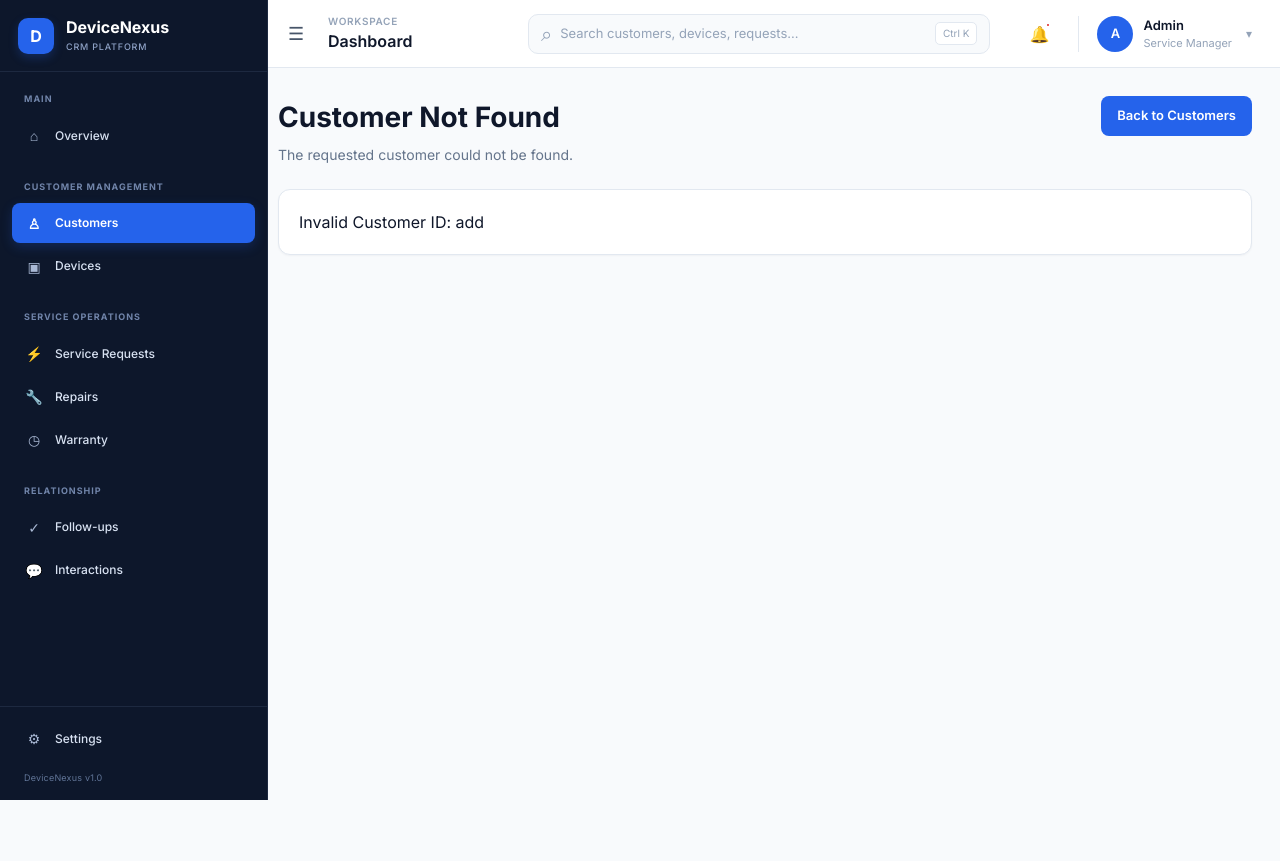
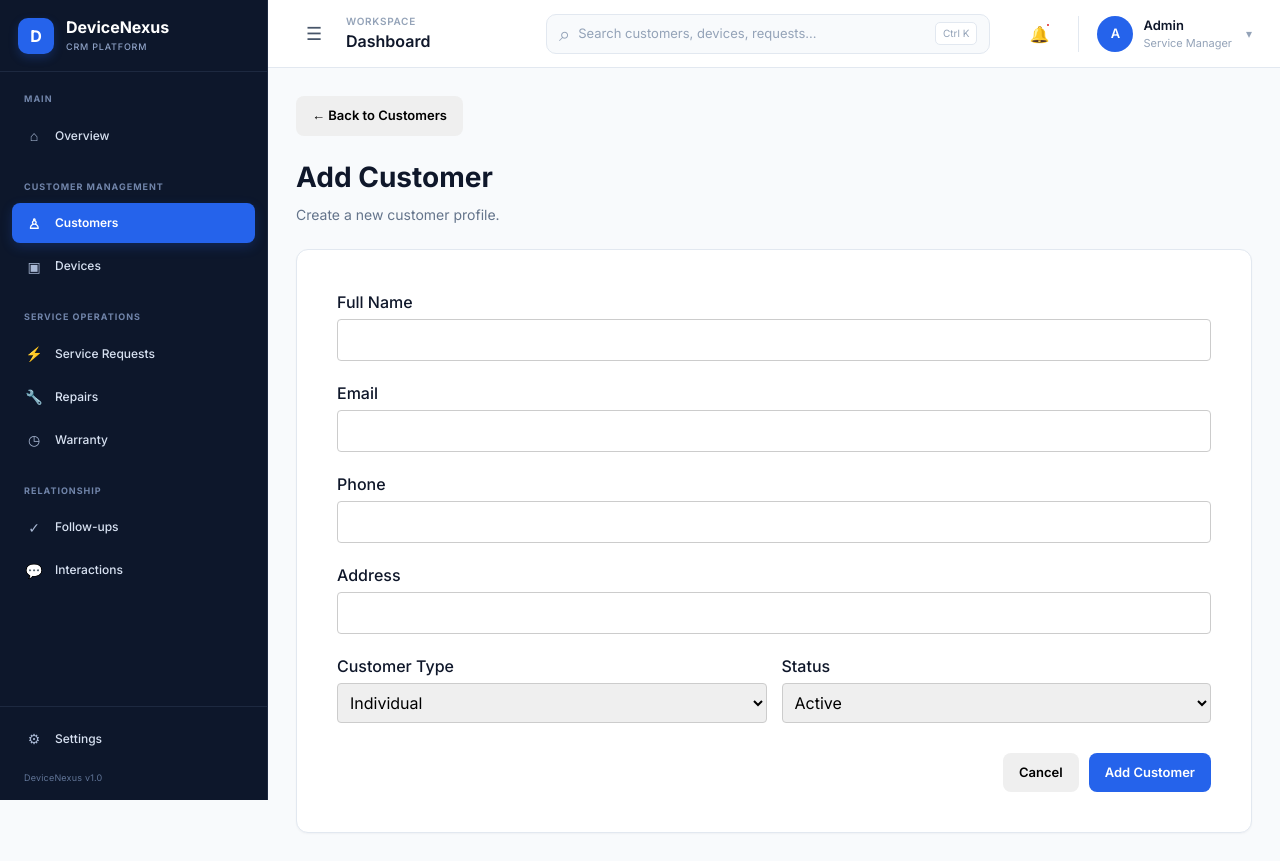
Before and after one commit to aarzoo0708/DeviceNexus, a React app in the folder frontend/: page /customers/add in a window 1280 px wide. Before the commit the page ends 800 px from the top, so only its background shows below. Built offline with nearby package versions, Linux system fonts and the light colour scheme; the HTML template or start-up script is replaced by a standard one.

Commit message:
complete customer management module

```diff
--- a/frontend/src/components/layout/AppLayout.css
+++ b/frontend/src/components/layout/AppLayout.css
@@ -6,7 +6,7 @@
 /* Main content sits beside the fixed sidebar */
 .main-area {
   min-height: 100vh;
-  margin-left: var(--sidebar-width);
+  margin-left: 268px;
 }
 
 /* Dashboard/page content */
@@ -17,13 +17,20 @@
   overflow-x: hidden;
 }
 
-/* Tablet / Mobile */
+@media (max-width: 900px) {
+  .main-area {
+    margin-left: 230px;
+  }
+}
+
 @media (max-width: 768px) {
-  .main-area {
-    margin-left: 0;
-  }
-
   .page-content {
     padding: 20px 16px;
   }
 }
+
+@media (max-width: 700px) {
+  .main-area {
+    margin-left: 72px;
+  }
+}
--- /dev/null
+++ b/frontend/src/pages/AddCustomer.jsx
@@ -0,0 +1,189 @@
+import React, { useState } from "react";
+import { useNavigate } from "react-router";
+import PageHeader from "../components/common/PageHeader/PageHeader";
+import Button from "../components/common/Button/Button";
+import Card from "../components/common/Card/Card";
+import { mockCustomers } from "../data/mockData";
+import "./Customers.css";
+
+function AddCustomer() {
+  const navigate = useNavigate();
+  const [formData, setFormData] = useState({
+    name: "",
+    email: "",
+    phone: "",
+    address: "",
+    customerType: "Individual",
+    status: "Active"
+  });
+
+  const [errors, setErrors] = useState({});
+
+  const handleChange = (e) => {
+    const { name, value } = e.target;
+    setFormData({ ...formData, [name]: value });
+
+    // Clear the error for a field once the user starts typing
+    if (errors[name]) {
+      setErrors({ ...errors, [name]: null });
+    }
+  };
+
+  const validate = () => {
+    const newErrors = {};
+    if (!formData.name.trim()) newErrors.name = "Full Name is required.";
+
+    if (!formData.email.trim()) {
+      newErrors.email = "Email is required.";
+    } else if (!/\S+@\S+\.\S+/.test(formData.email)) {
+      newErrors.email = "Please enter a valid email address.";
+    }
+
+    if (!formData.phone.trim()) {
+      newErrors.phone = "Phone is required.";
+    } else if (!/^\d{7,15}$/.test(formData.phone.replace(/[\s-()]/g, ""))) {
+      newErrors.phone = "Please enter a valid phone number.";
+    }
+
+    if (!formData.address.trim()) newErrors.address = "Address is required.";
+
+    setErrors(newErrors);
+    return Object.keys(newErrors).length === 0;
+  };
+
+  const handleSubmit = (e) => {
+    e.preventDefault();
+    if (validate()) {
+      // Step 9: Submit behavior
+      // Step 11: Add newly created customer to frontend list
+      const newId = `CUST-${String(mockCustomers.length + 1).padStart(3, '0')}`;
+      const newCustomer = {
+        id: newId,
+        name: formData.name,
+        email: formData.email,
+        phone: formData.phone,
+        devices: 0,
+        status: formData.status,
+        joinedDate: new Date().toLocaleDateString('en-GB', { day: '2-digit', month: 'short', year: 'numeric' }),
+        registeredDevices: [], // Step 14: empty states
+        serviceHistory: [] // Step 14: empty states
+      };
+
+      mockCustomers.push(newCustomer);
+
+      // Step 13: Navigate back on success
+      navigate("/customers");
+    }
+  };
+
+  return (
+    <div className="page-container">
+      <div style={{ marginBottom: "20px" }}>
+        {/* Step 12: Cancel behavior mapping back to customers */}
+        <Button variant="outline" onClick={() => navigate("/customers")}>
+          &larr; Back to Customers
+        </Button>
+      </div>
+
+      <PageHeader
+        title="Add Customer"
+        description="Create a new customer profile."
+      />
+
+      <Card>
+        <div className="customer-card-content">
+          <form onSubmit={handleSubmit} style={{ display: "grid", gap: "20px" }}>
+
+            <div style={{ display: "grid", gap: "5px" }}>
+              <label htmlFor="name" style={{ fontWeight: 500 }}>Full Name</label>
+              <input
+                id="name"
+                name="name"
+                value={formData.name}
+                onChange={handleChange}
+                style={{ padding: "8px", border: "1px solid #ccc", borderRadius: "4px" }}
+              />
+              {errors.name && <span style={{ color: "red", fontSize: "0.85em" }}>{errors.name}</span>}
+            </div>
+
+            <div style={{ display: "grid", gap: "5px" }}>
+              <label htmlFor="email" style={{ fontWeight: 500 }}>Email</label>
+              <input
+                id="email"
+                name="email"
+                type="email"
+                value={formData.email}
+                onChange={handleChange}
+                style={{ padding: "8px", border: "1px solid #ccc", borderRadius: "4px" }}
+              />
+              {errors.email && <span style={{ color: "red", fontSize: "0.85em" }}>{errors.email}</span>}
+            </div>
+
+            <div style={{ display: "grid", gap: "5px" }}>
+              <label htmlFor="phone" style={{ fontWeight: 500 }}>Phone</label>
+              <input
+                id="phone"
+                name="phone"
+                value={formData.phone}
+                onChange={handleChange}
+                style={{ padding: "8px", border: "1px solid #ccc", borderRadius: "4px" }}
+              />
+              {errors.phone && <span style={{ color: "red", fontSize: "0.85em" }}>{errors.phone}</span>}
+            </div>
+
+            <div style={{ display: "grid", gap: "5px" }}>
+              <label htmlFor="address" style={{ fontWeight: 500 }}>Address</label>
+              <input
+                id="address"
+                name="address"
+                value={formData.address}
+                onChange={handleChange}
+                style={{ padding: "8px", border: "1px solid #ccc", borderRadius: "4px" }}
+              />
+              {errors.address && <span style={{ color: "red", fontSize: "0.85em" }}>{errors.address}</span>}
+            </div>
+
+            <div className="customer-grid-2">
+              <div style={{ display: "grid", gap: "5px" }}>
+                <label htmlFor="customerType" style={{ fontWeight: 500 }}>Customer Type</label>
+                <select
+                  id="customerType"
+                  name="customerType"
+                  value={formData.customerType}
+                  onChange={handleChange}
+                  style={{ padding: "8px", border: "1px solid #ccc", borderRadius: "4px" }}
+                >
+                  <option value="Individual">Individual</option>
+                  <option value="Business">Business</option>
+                </select>
+              </div>
+
+              <div style={{ display: "grid", gap: "5px" }}>
+                <label htmlFor="status" style={{ fontWeight: 500 }}>Status</label>
+                <select
+                  id="status"
+                  name="status"
+                  value={formData.status}
+                  onChange={handleChange}
+                  style={{ padding: "8px", border: "1px solid #ccc", borderRadius: "4px" }}
+                >
+                  <option value="Active">Active</option>
+                  <option value="Pending">Pending</option>
+                  <option value="Inactive">Inactive</option>
+                </select>
+              </div>
+            </div>
+
+            <div style={{ display: "flex", gap: "10px", justifyContent: "flex-end", marginTop: "10px" }}>
+              <Button type="button" variant="outline" onClick={() => navigate("/customers")}>Cancel</Button>
+              <Button type="submit">Add Customer</Button>
+            </div>
+
+          </form>
+        </div>
+      </Card>
+    </div>
+  );
+}
+
+export default AddCustomer;
--- a/frontend/src/pages/CustomerDetails.jsx
+++ b/frontend/src/pages/CustomerDetails.jsx
@@ -6,6 +6,7 @@ import Card from "../components/common/Card/Card";
 import Badge from "../components/common/Badge/Badge";
 import DataTable from "../components/common/DataTable/DataTable";
 import { mockCustomers } from "../data/mockData";
+import "./Customers.css";
 
 function CustomerDetails() {
   const { id } = useParams();
@@ -25,8 +26,10 @@ function CustomerDetails() {
             </Button>
           }
         />
-        <Card style={{ padding: "20px", textAlign: "center", marginTop: "20px" }}>
-          <p>Invalid Customer ID: {id}</p>
+        <Card>
+          <div className="customer-error-card">
+            <p>Invalid Customer ID: {id}</p>
+          </div>
         </Card>
       </div>
     );
@@ -92,23 +95,23 @@ function CustomerDetails() {
 
       <div style={{ display: "grid", gap: "20px", marginTop: "20px" }}>
         <Card>
-          <div style={{ padding: "20px" }}>
+          <div className="customer-card-content">
             <h3 style={{ marginTop: 0, marginBottom: "15px" }}>Customer Profile</h3>
-            <div style={{ display: "grid", gridTemplateColumns: "1fr 1fr", gap: "15px" }}>
+            <div className="customer-grid-2">
               <div>
-                <strong style={{ color: "#666", fontSize: "0.85em", display: "block" }}>Email</strong>
+                <strong className="customer-detail-label">Email</strong>
                 <span>{customer.email}</span>
               </div>
               <div>
-                <strong style={{ color: "#666", fontSize: "0.85em", display: "block" }}>Phone</strong>
+                <strong className="customer-detail-label">Phone</strong>
                 <span>{customer.phone}</span>
               </div>
               <div>
-                <strong style={{ color: "#666", fontSize: "0.85em", display: "block" }}>Joined Date</strong>
+                <strong className="customer-detail-label">Joined Date</strong>
                 <span>{customer.joinedDate}</span>
               </div>
               <div>
-                <strong style={{ color: "#666", fontSize: "0.85em", display: "block" }}>Total Devices</strong>
+                <strong className="customer-detail-label">Total Devices</strong>
                 <span>{customer.devices}</span>
               </div>
             </div>
@@ -116,7 +119,7 @@ function CustomerDetails() {
         </Card>
 
         <Card>
-          <div style={{ padding: "20px" }}>
+          <div className="customer-card-content">
             <h3 style={{ marginTop: 0, marginBottom: "15px" }}>Registered Devices</h3>
             {formattedDevices.length > 0 ? (
               <DataTable columns={deviceColumns} data={formattedDevices} />
@@ -127,7 +130,7 @@ function CustomerDetails() {
         </Card>
 
         <Card>
-          <div style={{ padding: "20px" }}>
+          <div className="customer-card-content">
             <h3 style={{ marginTop: 0, marginBottom: "15px" }}>Service History</h3>
             {formattedServices.length > 0 ? (
               <DataTable columns={serviceColumns} data={formattedServices} />
--- /dev/null
+++ b/frontend/src/pages/Customers.css
@@ -0,0 +1,31 @@
+/* src/pages/Customers.css */
+
+.customer-grid-2 {
+  display: grid;
+  grid-template-columns: 1fr 1fr;
+  gap: 15px;
+}
+
+@media (max-width: 768px) {
+  .customer-grid-2 {
+    grid-template-columns: 1fr;
+  }
+}
+
+.customer-error-card {
+  padding: 20px;
+  text-align: center;
+  margin-top: 20px;
+}
+
+.customer-card-content {
+  padding: 20px;
+}
+
+.customer-detail-label {
+  color: #666;
+  font-size: 0.85em;
+  display: block;
+  font-weight: 500;
+  margin-bottom: 4px;
+}
--- a/frontend/src/pages/Customers.jsx
+++ b/frontend/src/pages/Customers.jsx
@@ -74,7 +74,7 @@ function Customers() {
         title="Customers"
         description="Manage customer relationships and registered devices."
         action={
-          <Button>
+          <Button onClick={() => navigate("/customers/add")}>
             Add Customer
           </Button>
         }
--- a/frontend/src/router.jsx
+++ b/frontend/src/router.jsx
@@ -4,6 +4,7 @@ import AppLayout from "./components/layout/AppLayout";
 
 import Dashboard from "./pages/Dashboard";
 import Customers from "./pages/Customers";
+import AddCustomer from "./pages/AddCustomer";
 import CustomerDetails from "./pages/CustomerDetails";
 import Devices from "./pages/Devices";
 import ServiceRequests from "./pages/ServiceRequests";
@@ -27,6 +28,10 @@ const router = createBrowserRouter([
       {
         path: "customers",
         Component: Customers,
+      },
+      {
+        path: "customers/add",
+        Component: AddCustomer,
       },
       {
         path: "customers/:id",
```
